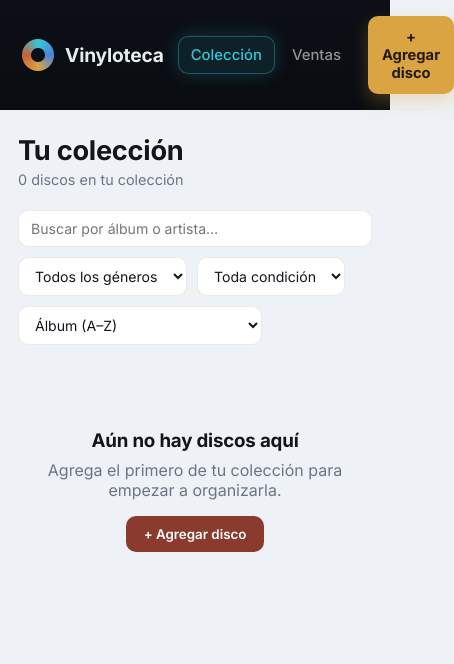
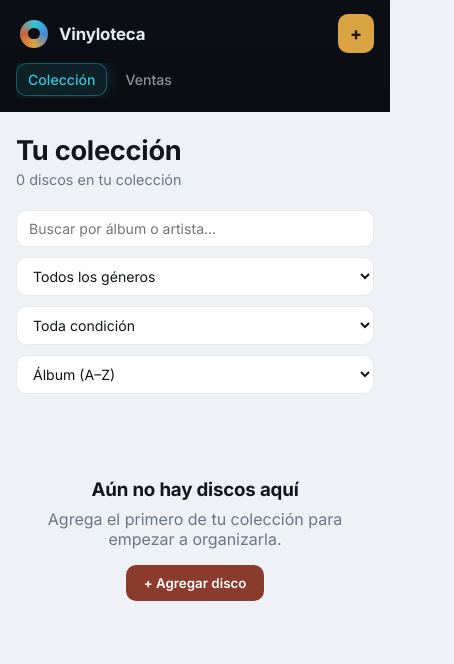
Before and after one commit to angieriosc/vinyloteca, a plain HTML site: page index.html in a window 390 px wide. Shown: the whole page, 454 px wide, since content can reach past the window. Drawn offline with Linux system fonts and the light colour scheme.

Commit message:
Add files via upload

```diff
--- a/index.html
+++ b/index.html
@@ -258,14 +258,37 @@
 
   @media (max-width: 760px){
     .app{ flex-direction:column; }
-    .nav{ width:100%; height:auto; position:relative; flex-direction:row; align-items:center; padding:16px 18px; gap:14px; }
-    .brand{ margin-bottom:0; }
-    .nav-tabs{ flex-direction:row; margin-bottom:0; }
-    .btn-add{ margin-top:0; margin-left:auto; }
+    .nav{
+      width:100%; height:auto; position:relative;
+      flex-direction:row; flex-wrap:wrap; align-items:center;
+      padding:14px 16px; gap:10px 12px;
+    }
+    .brand{ order:1; flex:1 1 auto; margin-bottom:0; min-width:0; }
+    .brand h1{ font-size:1.05rem; overflow:hidden; text-overflow:ellipsis; white-space:nowrap; }
+    .brand-mark{ width:28px; height:28px; }
+    .btn-add{
+      order:2; flex:0 0 auto; margin-top:0; margin-left:0;
+      padding:9px 15px; font-size:0.82rem; white-space:nowrap;
+      box-shadow:none;
+    }
+    .nav-tabs{
+      order:3; flex:1 1 100%; flex-direction:row; margin-bottom:0;
+      gap:6px; overflow-x:auto; -webkit-overflow-scrolling:touch;
+      padding-bottom:2px;
+    }
+    .nav-tab{ flex:0 0 auto; white-space:nowrap; padding:8px 12px; font-size:0.88rem; }
     .nav-hint{ display:none; }
-    .content{ padding: 24px 18px; }
+    .content{ padding: 22px 16px; }
+    .panel-header{ flex-wrap:wrap; gap:8px; }
+    .controls-bar select, .controls-bar input[type=search]{ flex:1 1 100%; }
     .stat-card{ flex-direction:column; align-items:flex-start; }
     .stat-side{ align-items:flex-start; }
+    .grid{ grid-template-columns: repeat(auto-fill, minmax(150px, 1fr)); gap:14px 12px; }
+  }
+
+  @media (max-width: 420px){
+    .btn-add{ padding:9px 12px; font-size:0; }
+    .btn-add::after{ content:"+"; font-size:1.1rem; font-weight:800; }
   }
 </style>
 </head>
@@ -444,7 +467,7 @@
       </div>
 
       <div class="field">
-        <label for="fVideoFile">Video de cómo suena — archivo (opcional, máx. 5 MB)</label>
+        <label for="fVideoFile">Video de cómo suena — archivo (opcional, máx. 3 MB)</label>
         <div class="field-file"><input type="file" id="fVideoFile" accept="video/*"></div>
       </div>
       <div class="field">
@@ -835,8 +858,8 @@
       showFormError('Completa los campos obligatorios: álbum, artista, género, condición y precio de costo.');
       return;
     }
-    if(videoFile && videoFile.size > 5 * 1024 * 1024){
-      showFormError('El video pesa más de 5 MB. Sube un clip más corto o pega un enlace en su lugar.');
+    if(videoFile && videoFile.size > 3 * 1024 * 1024){
+      showFormError('El video pesa más de 3 MB. Sube un clip más corto o pega un enlace en su lugar.');
       return;
     }
 
```
